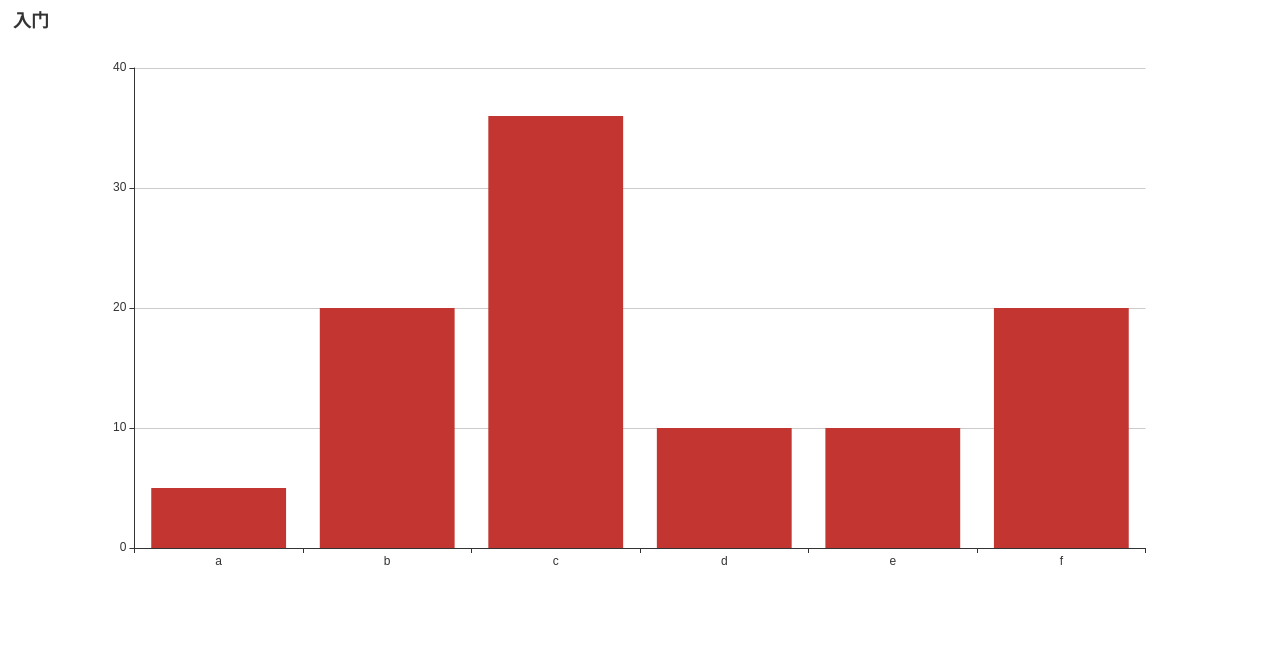
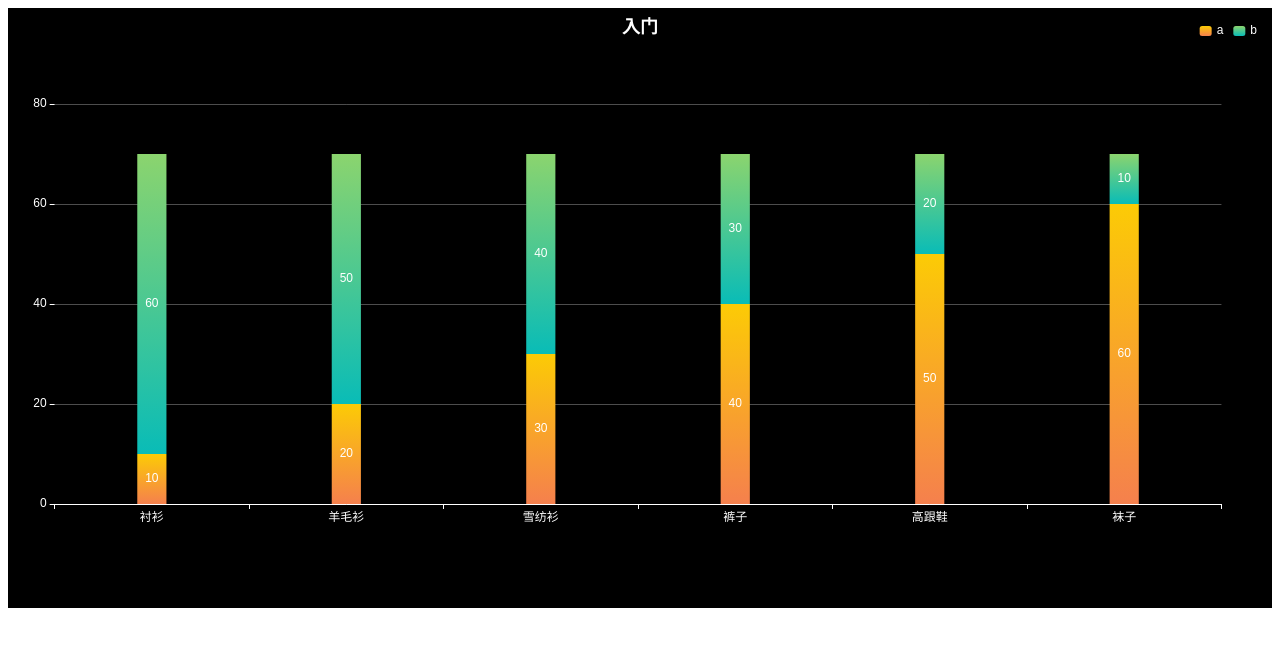
Before and after one commit to yy8qfeng/EchartComponent, a plain HTML site: page index.html in a window 1280 px wide. Drawn offline with nearby package versions, Linux system fonts and the light colour scheme.

Commit message:
提交人：林连根 提交内容：柱状图封装 提交时间：2020年2月4日21:47:54

```diff
--- a/index.html
+++ b/index.html
@@ -10,5 +10,5 @@
 	<script src="js/index.js"></script>
 	</html>
 	<body>
-		<div id="oneEcharts" style="height: 600px; width: 100%;"></div>
+		<div id="oneEcharts" style="height: 600px; width: 100%; background-color: black;"></div>
 	</body>
--- a/js/index.js
+++ b/js/index.js
@@ -1,12 +1,12 @@
 $(function(){
 
 	  let data={
-		 name : ["a","b","c","d","e","f"],
-		 legend:"aaa",
-//		 type:"line"
+		/*	 */
+		 legend:["a","b"],
+		 type:"bar"
 		  /*  num: [5, 20, 36, 10, 10, 20],
 		  title:"入门", */
 	  };
-	 //
-	  oneEchartsT( document.getElementById("oneEcharts") , data);
+		//oneEchartsT( document.getElementById("oneEcharts") , data);
+	  getCharTypeDoubleBar( document.getElementById("oneEcharts") , data);
 });
--- a/js/mode.js
+++ b/js/mode.js
@@ -5,6 +5,12 @@ function oneEchartsData(data){
 		}
 		if(!data.num){
 			data.num = [5, 20, 36, 10, 10, 20];
+		}
+		if(!data.numTwo){
+			data.numTwo = [10, 20, 30, 40, 50, 60];
+		}
+		if(!data.numThree){
+			data.numThree = [60, 50, 40, 30, 20, 10];
 		}
 		if(!data.legend){
 			data.legend = "销量";
@@ -44,3 +50,149 @@ function oneEchartsT(element , data){
 	        // 使用刚指定的配置项和数据显示图表。
 	        myChart.setOption(option);
 }
+
+
+//双柱状图/折线图
+function getCharTypeDoubleBar(element,data){
+	 oneEchartsData(data)
+	  chart_center_1 = echarts.init(element);
+	    let option = {
+	        title: {
+	            text:data.title,
+	            left: 'center',
+	            top: '6px',
+	            textStyle: {
+	                color: '#fff'
+	            }
+	        },
+	        tooltip: {
+	            trigger: 'axis',
+	            axisPointer: { // 坐标轴指示器，坐标轴触发有效
+	                type: 'shadow' // 默认为直线，可选为：'line' | 'shadow'
+	            }
+	        },
+	        grid: {
+	            left: '2%',
+	            right: '4%',
+	            bottom: '14%',
+	            top: '16%',
+	            containLabel: true
+	        },
+	        legend: {
+	            data:data.legend,
+	            right: 10,
+	            top: 12,
+	            textStyle: {
+	                color: "#fff"
+	            },
+	            itemWidth: 12,
+	            itemHeight: 10,
+	            // itemGap: 35
+	        },
+	        xAxis: {
+	            type: 'category',
+	            data: data.name,
+	            axisLine: {
+	                lineStyle: {
+	                    color: 'white'
+	                }
+	            },
+	            axisLabel: {
+	                // interval: 0,
+	                // rotate: 40,
+	                textStyle: {
+	                    fontFamily: 'Microsoft YaHei'
+	                }
+	            },
+	        },
+	        yAxis: {
+	            minInterval: 1,
+	            max: function (value) {
+	                let max = value.max+'';
+	                if(max.length>1){
+	                    let s  = max.substring(0,1);
+	                    if(max.substring(0,1)!=='0'){
+	                        s = s*10+10;
+	                        return s;
+	                    }
+	                }
+	                return  value.max+ 4;
+	            },
+	            type: 'value',
+	            axisLine: {
+	                show: false,
+	                lineStyle: {
+	                    color: 'white'
+	                }
+	            },
+	            splitLine: {
+	                show: true,
+	                lineStyle: {
+	                    color: 'rgba(255,255,255,0.3)'
+	                }
+	            },
+	            axisLabel: {}
+	        },
+	        series: [{
+	            name: data.legend[0],
+	            type: data.type,
+	            stack:"123",
+	            barWidth: '15%',
+	            itemStyle: {
+	                normal: {
+	                    color: new echarts.graphic.LinearGradient(0, 0, 0, 1, [{
+	                        offset: 0,
+	                        color: '#fccb05'
+	                    }, {
+	                        offset: 1,
+	                        color: '#f5804d'
+	                    }]),
+	                    // barBorderRadius: 12,
+	                    label: {
+	                        show: true,
+	                        textStyle: {
+	                            color: "#fff"
+	                        },
+	                        /*  position: "Center",*/
+	                        formatter: function (p) {
+	                            return p.value > 0 ? (p.value + '') : '';
+	                        }
+	                    }
+	                },
+	            },
+	            data: data.numTwo
+	        },
+	            {
+	                name: data.legend[1],
+	                type: data.type,
+	                stack:"123",
+	                barWidth: '15%',
+	                itemStyle: {
+	                    normal: {
+	                        color: new echarts.graphic.LinearGradient(0, 0, 0, 1, [{
+	                            offset: 0,
+	                            color: '#8bd46e'
+	                        }, {
+	                            offset: 1,
+	                            color: '#09bcb7'
+	                        }]),
+	                        // barBorderRadius: 11,
+	                        label: {
+	                            show: true,
+	                            textStyle: {
+	                                color: "#fff"
+	                            },
+	                            /*  position: "Center",*/
+	                            formatter: function (p) {
+	                                return p.value > 0 ? (p.value + '') : '';
+	                            }
+	                        }
+	                    }
+
+	                },
+	                data: data.numThree
+	            }
+	        ]
+	    };
+	    chart_center_1.setOption(option);
+}
```
